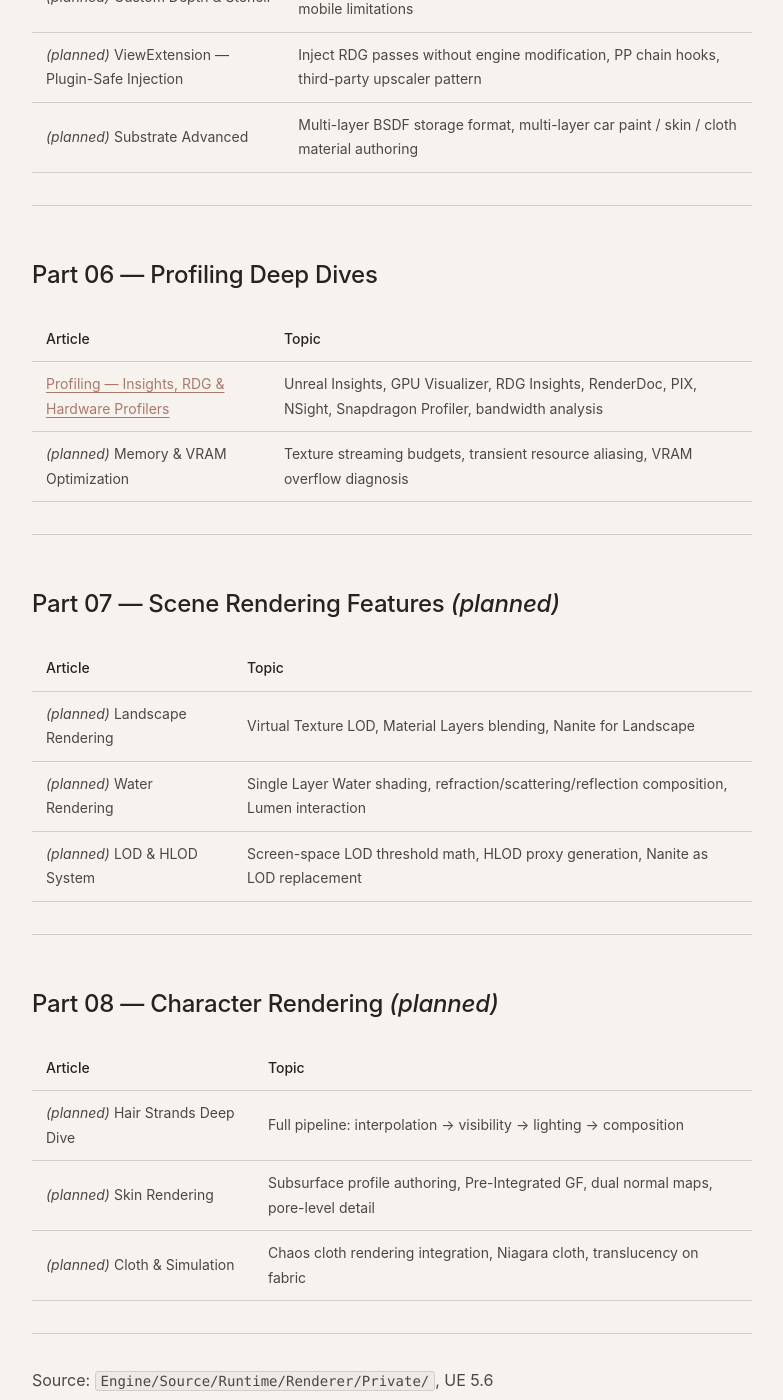
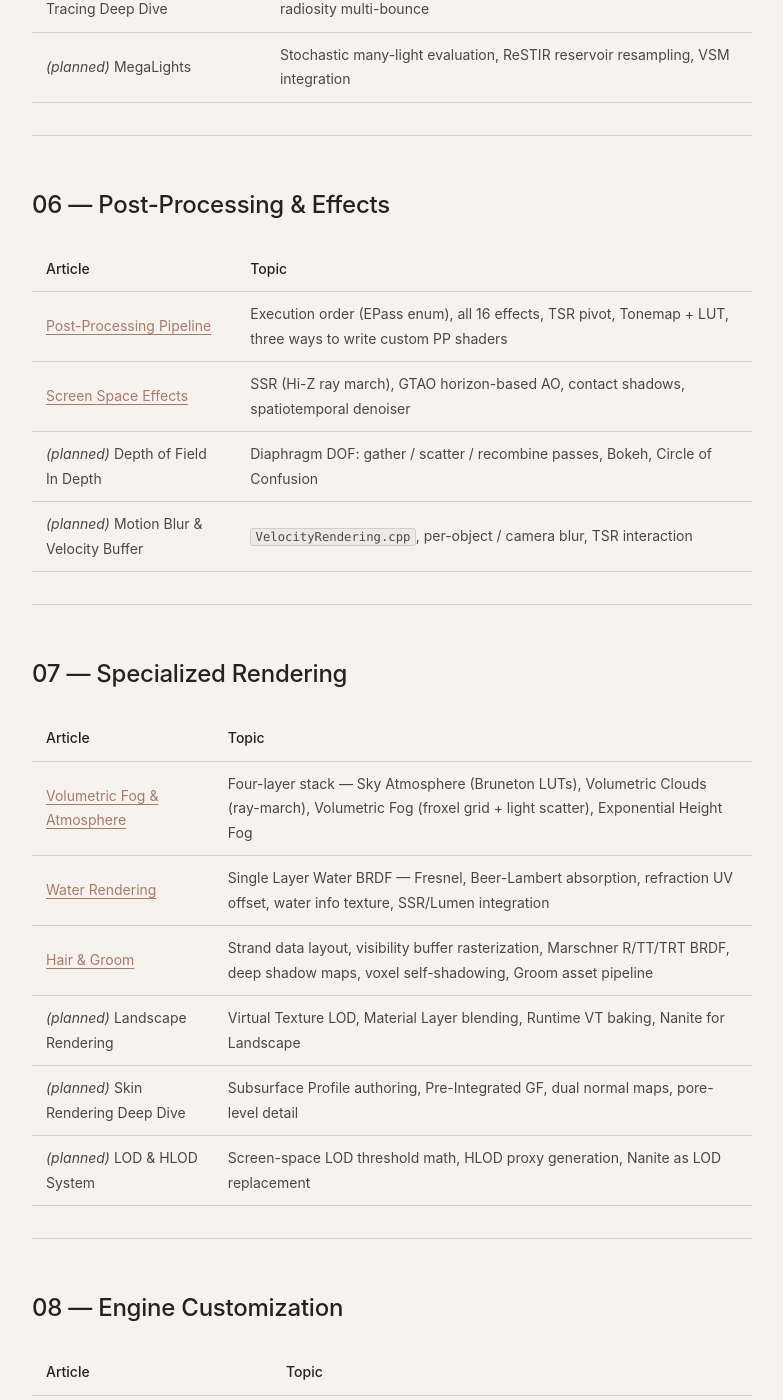
Before and after one commit to JocelynWSJ/JocelynWSJ.github.io, a Jekyll site: the page built from _posts/unreal_engine5.6_code/2026-07-17-ue56-rendering-series.md, in a window 1280 px wide and 1400 px high, scrolled down 3148 px. Shown: the whole window, without its empty margins (248-1031 px from the left). Built offline with Jekyll 4.4.1, drawn with Linux system fonts in a browser that asks for light colours; some of the changed text lies outside the part shown.

Commit message:
Update 2026-07-17-ue56-rendering-series.md

```diff
--- a/_posts/unreal_engine5.6_code/2026-07-17-ue56-rendering-series.md
+++ b/_posts/unreal_engine5.6_code/2026-07-17-ue56-rendering-series.md
@@ -8,104 +8,119 @@
 thumbnail: "/i/ue5-cover.jpg"
 ---
 
-A hands-on reading series through the C++ source of Unreal Engine 5.6's rendering subsystem. Each article dissects a specific area of the pipeline with actual source code references and bilingual (English/Chinese) explanations.
+A hands-on reading series through the C++ source of Unreal Engine 5.6's rendering subsystem. Each article dissects a specific area of the pipeline with actual source code references and bilingual (English / Chinese) explanations.
 
 ---
 
-## Introduction
+## 00 — Overview
 
 | Article | Topic |
 |---|---|
-| [Introduction](/ue/00-introduction/introduction.html) | What is UE 5.6, the three renderers, next-gen technologies overview, series map and prerequisites |
+| [Introduction](/ue/00-overview/introduction.html) | What is UE 5.6, the three renderers, next-gen technologies overview, series map and prerequisites |
 
 ---
 
-## Part 01 — Pipeline Paradigms
+## 01 — Rendering Pipeline
 
 | Article | Topic |
 |---|---|
-| [Deferred Rendering Pipeline](/ue/01-pipeline-paradigms/deferred-shading.html) | `FDeferredShadingSceneRenderer` — full deferred pipeline, GBuffer layout, all 12 render stages |
-| [Forward Shading Pipeline](/ue/01-pipeline-paradigms/forward-shading.html) | `FMobileSceneRenderer` / Desktop Forward — TBDR analysis, single-pass design, light data architecture |
+| [Deferred Rendering](/ue/01-rendering-pipeline/deferred-shading.html) | `FDeferredShadingSceneRenderer` — full deferred pipeline, GBuffer layout, all 12 render stages |
+| [Forward Rendering](/ue/01-rendering-pipeline/forward-shading.html) | `FMobileSceneRenderer` / Desktop Forward — TBDR analysis, single-pass design, light data architecture |
 | *(planned)* Visibility & Culling | `SceneVisibility.cpp` — frustum cull, HZB occlusion, `ComputeRelevance`, draw call dispatch |
 | *(planned)* Translucency In Depth | All translucency lighting modes, Lumen interaction, Separate Translucency, Front Layer |
 | *(planned)* Decal Rendering | DBuffer vs Deferred Decals, Mesh Decals, interaction with GBuffer and Nanite |
 
 ---
 
-## Part 02 — Infrastructure & Graph
+## 02 — Engine Infrastructure
 
 | Article | Topic |
 |---|---|
-| [RDG — Render Dependency Graph](/ue/02-infrastructure-graph/rdg-compiler.html) | `FRDGBuilder` — resource lifetime, pass culling, render pass merging, async compute, custom pass example |
-| [Thread Concurrency](/ue/02-infrastructure-graph/thread-concurrency.html) | Game / Render / RHI thread architecture, `ENQUEUE_RENDER_COMMAND`, `FRenderCommandFence`, RenderCommandPipe |
-| *(planned)* Screen Space Effects | SSAO, SSR, SSGI — sampling, temporal accumulation, when Lumen disables them |
+| [RDG — Render Dependency Graph](/ue/02-engine-infrastructure/rdg-compiler.html) | `FRDGBuilder` — resource lifetime, pass culling, render pass merging, async compute, custom pass example |
+| [Thread Concurrency](/ue/02-engine-infrastructure/thread-concurrency.html) | Game / Render / RHI thread architecture, `ENQUEUE_RENDER_COMMAND`, `FRenderCommandFence`, frame pipelining |
+| [Virtual Texture Streaming](/ue/02-engine-infrastructure/virtual-texture.html) | Page table, physical pool, GPU feedback buffer, Runtime VT for landscapes, Adaptive VT |
+| *(planned)* GPU Scene & Instance Culling | `FGPUScene` primitive buffer, instance culling dispatcher, multi-view load balancing |
 | *(planned)* Scene Capture & Render Targets | `SceneCaptureComponent2D`, runtime render targets in materials, timing pitfalls |
 
 ---
 
-## Part 03 — Shader Architecture
+## 03 — Lighting & Shadows
 
 | Article | Topic |
 |---|---|
-| [Shader Compilation & Material Translation](/ue/03-shader-architecture/material-translation.html) | `FShader` hierarchy, permutation domains, `FHLSLMaterialTranslator`, ShaderMap caching |
-| [Post-Processing Pipeline](/ue/03-shader-architecture/post-processing.html) | Execution order (EPass enum), all 16 effects, TSR pivot, Tonemap+LUT, three ways to write custom PP shaders |
-| *(planned)* Material Permutation Explosion | What features multiply permutation count, cost analysis, pruning strategies |
-| *(planned)* Subsurface Scattering In Depth | Pre-Integrated Skin Profile, GBufferD layout, screen-space SSS filter, Subsurface Profile asset |
+| [Lighting Architecture](/ue/03-lighting-shadows/lighting-architecture.html) | Clustered deferred, froxel light grid, three-tier evaluation, MegaLights stochastic sampling, IES atlas |
+| [Virtual Shadow Maps](/ue/03-lighting-shadows/virtual-shadow-maps.html) | 16K² virtual address space, physical page pool, page table indirection, static/dynamic cache split |
+| *(planned)* Distance Field System | Mesh SDF generation & precision, Global Distance Field, DFAO, Lumen SDF tracing internals |
+| *(planned)* Ray Tracing Infrastructure | TLAS/BLAS management, SBT, hit shaders, RT shadows / AO / reflections beyond Lumen |
 
 ---
 
-## Part 04 — Next-Gen Hardware Features
+## 04 — Material & Shader System
 
 | Article | Topic |
 |---|---|
-| [Nanite — Virtual Geometry](/ue/04-next-gen-hardware/nanite-rasterizer.html) | Cluster hierarchy (BVH/DAG), `FPackedCluster`, two-pass occlusion, software vs hardware rasterizer, shading bins |
-| [Lumen — Dynamic GI](/ue/04-next-gen-hardware/lumen-raytracing.html) | Surface Cache (Mesh Cards), hybrid tracing decision tree, Screen Probes, Radiance Cache, async compute |
-| [Virtual Shadow Maps](/ue/04-next-gen-hardware/virtual-resources.html) | 16K² virtual address space, physical page pool, page table indirection, static/dynamic cache split |
-| *(planned)* Distance Field System | Mesh SDF generation & precision, Global Distance Field, DFAO, Lumen SDF tracing internals |
-| *(planned)* Hair Strands Rendering | Visibility Buffer approach, Marschner dual-scattering lighting, performance bottlenecks |
-| *(planned)* GPU Skin Cache | Compute-based skeletal deformation, Ray Tracing integration, Nanite skinning |
-
----
-
-## Part 05 — Engine Modding
-
-| Article | Topic |
-|---|---|
-| [Custom Shading Model & Substrate](/ue/05-engine-modding/shading-model-hack.html) | `SHADINGMODELID_*` system, step-by-step custom model implementation, Substrate BSDF layers |
-| [Niagara — GPU Compute & Simulation Stages](/ue/05-engine-modding/niagara-gpu-compute.html) | Simulation Stages, Grid2D/3D Data Interfaces, custom DI authoring, fluid/crowd/physics use cases |
-| *(planned)* Custom Depth & Stencil | `RenderCustomDepthPass`, use cases (outlines, X-ray, masking), mobile limitations |
-| *(planned)* ViewExtension — Plugin-Safe Injection | Inject RDG passes without engine modification, PP chain hooks, third-party upscaler pattern |
+| [Shader Compilation & Architecture](/ue/04-material-shader/material-translation.html) | `FShader` hierarchy, permutation domains, `FHLSLMaterialTranslator`, ShaderMap caching |
+| [Shading Models Reference](/ue/04-material-shader/shading-models-reference.html) | All 13 built-in BRDFs — Default Lit (GGX), Subsurface Profile (Burley), Clear Coat, Hair (Marschner), Cloth (Ashikhmin), Eye, Water, Substrate |
+| [USF / HLSL Writing Guide](/ue/04-material-shader/usf-hlsl-guide.html) | Virtual path system, key include files, shader types, permutation domains, full compute + VS/PS examples, hot-reload & debugging |
+| *(planned)* Material Permutation Explosion | What features multiply permutation count, cost analysis, pruning strategies |
 | *(planned)* Substrate Advanced | Multi-layer BSDF storage format, multi-layer car paint / skin / cloth material authoring |
 
 ---
 
-## Part 06 — Profiling Deep Dives
+## 05 — UE5 Core Technologies
 
 | Article | Topic |
 |---|---|
-| [Profiling — Insights, RDG & Hardware Profilers](/ue/06-profiling-deep-dives/hardware-profiling.html) | Unreal Insights, GPU Visualizer, RDG Insights, RenderDoc, PIX, NSight, Snapdragon Profiler, bandwidth analysis |
-| *(planned)* Memory & VRAM Optimization | Texture streaming budgets, transient resource aliasing, VRAM overflow diagnosis |
+| [Nanite — Virtual Geometry](/ue/05-ue5-core/nanite-rasterizer.html) | Cluster hierarchy (BVH/DAG), `FPackedCluster`, two-pass occlusion, software vs hardware rasterizer, shading bins |
+| [Lumen — Dynamic GI](/ue/05-ue5-core/lumen-raytracing.html) | Surface Cache (Mesh Cards), hybrid tracing decision tree, Screen Probes, Radiance Cache, async compute |
+| *(planned)* Lumen — Software Tracing Deep Dive | Global SDF construction, per-object SDF culling, mesh card capture, radiosity multi-bounce |
+| *(planned)* MegaLights | Stochastic many-light evaluation, ReSTIR reservoir resampling, VSM integration |
 
 ---
 
-## Part 07 — Scene Rendering Features *(planned)*
+## 06 — Post-Processing & Effects
 
 | Article | Topic |
 |---|---|
-| *(planned)* Landscape Rendering | Virtual Texture LOD, Material Layers blending, Nanite for Landscape |
-| *(planned)* Water Rendering | Single Layer Water shading, refraction/scattering/reflection composition, Lumen interaction |
+| [Post-Processing Pipeline](/ue/06-post-processing/post-processing.html) | Execution order (EPass enum), all 16 effects, TSR pivot, Tonemap + LUT, three ways to write custom PP shaders |
+| [Screen Space Effects](/ue/06-post-processing/screen-space-effects.html) | SSR (Hi-Z ray march), GTAO horizon-based AO, contact shadows, spatiotemporal denoiser |
+| *(planned)* Depth of Field In Depth | Diaphragm DOF: gather / scatter / recombine passes, Bokeh, Circle of Confusion |
+| *(planned)* Motion Blur & Velocity Buffer | `VelocityRendering.cpp`, per-object / camera blur, TSR interaction |
+
+---
+
+## 07 — Specialized Rendering
+
+| Article | Topic |
+|---|---|
+| [Volumetric Fog & Atmosphere](/ue/07-specialized-rendering/volumetric-atmosphere.html) | Four-layer stack — Sky Atmosphere (Bruneton LUTs), Volumetric Clouds (ray-march), Volumetric Fog (froxel grid + light scatter), Exponential Height Fog |
+| [Water Rendering](/ue/07-specialized-rendering/water-rendering.html) | Single Layer Water BRDF — Fresnel, Beer-Lambert absorption, refraction UV offset, water info texture, SSR/Lumen integration |
+| [Hair & Groom](/ue/07-specialized-rendering/hair-groom-rendering.html) | Strand data layout, visibility buffer rasterization, Marschner R/TT/TRT BRDF, deep shadow maps, voxel self-shadowing, Groom asset pipeline |
+| *(planned)* Landscape Rendering | Virtual Texture LOD, Material Layer blending, Runtime VT baking, Nanite for Landscape |
+| *(planned)* Skin Rendering Deep Dive | Subsurface Profile authoring, Pre-Integrated GF, dual normal maps, pore-level detail |
 | *(planned)* LOD & HLOD System | Screen-space LOD threshold math, HLOD proxy generation, Nanite as LOD replacement |
 
 ---
 
-## Part 08 — Character Rendering *(planned)*
+## 08 — Engine Customization
 
 | Article | Topic |
 |---|---|
-| *(planned)* Hair Strands Deep Dive | Full pipeline: interpolation → visibility → lighting → composition |
-| *(planned)* Skin Rendering | Subsurface profile authoring, Pre-Integrated GF, dual normal maps, pore-level detail |
-| *(planned)* Cloth & Simulation | Chaos cloth rendering integration, Niagara cloth, translucency on fabric |
+| [Custom Shading Model](/ue/08-engine-customization/custom-shading-model.html) | `SHADINGMODELID_*` system, step-by-step custom model implementation (C++ + HLSL), Substrate BSDF layers |
+| [Niagara GPU Compute](/ue/08-engine-customization/niagara-gpu-compute.html) | Simulation Stages, Grid2D/3D Data Interfaces, custom DI authoring, fluid / crowd / physics use cases |
+| *(planned)* ViewExtension — Plugin-Safe Injection | Inject RDG passes without engine modification, PP chain hooks, third-party upscaler pattern |
+| *(planned)* Custom Depth & Stencil | `RenderCustomDepthPass`, use cases (outlines, X-ray, masking), mobile limitations |
 
 ---
 
-Source: `Engine/Source/Runtime/Renderer/Private/`, UE 5.6
+## 09 — Performance & Profiling
+
+| Article | Topic |
+|---|---|
+| [Hardware Profiling](/ue/09-profiling/hardware-profiling.html) | Unreal Insights, GPU Visualizer, RDG Insights, RenderDoc, PIX, NSight, Snapdragon Profiler, bandwidth analysis |
+| *(planned)* Memory & VRAM Optimization | Texture streaming budgets, transient resource aliasing, VRAM overflow diagnosis |
+| *(planned)* GPU Timing & Frame Pacing | `stat GPU`, frame pipelining latency, async compute overlap measurement |
+
+---
+
+Source: `Engine/Source/Runtime/Renderer/Private/` · UE 5.6
```
